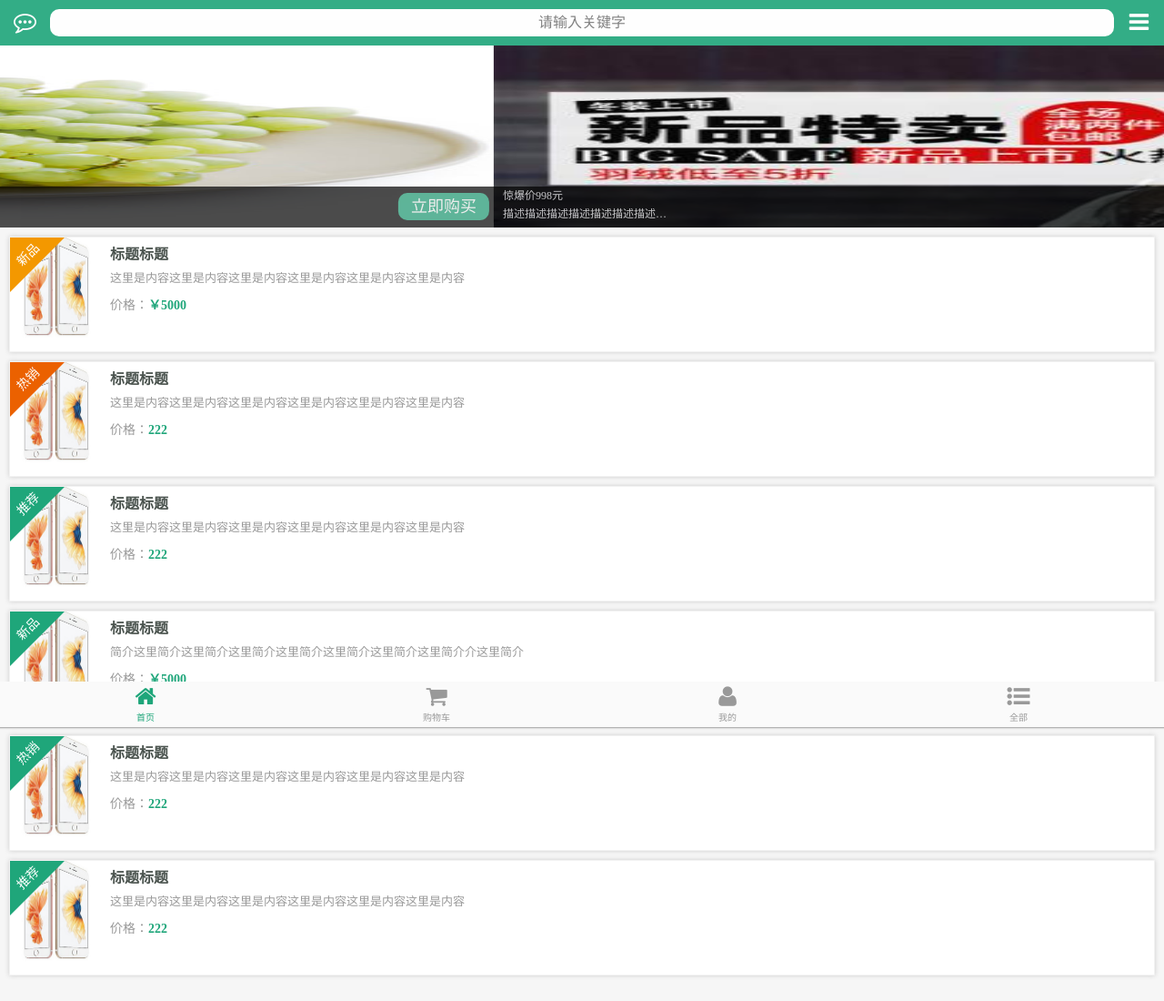
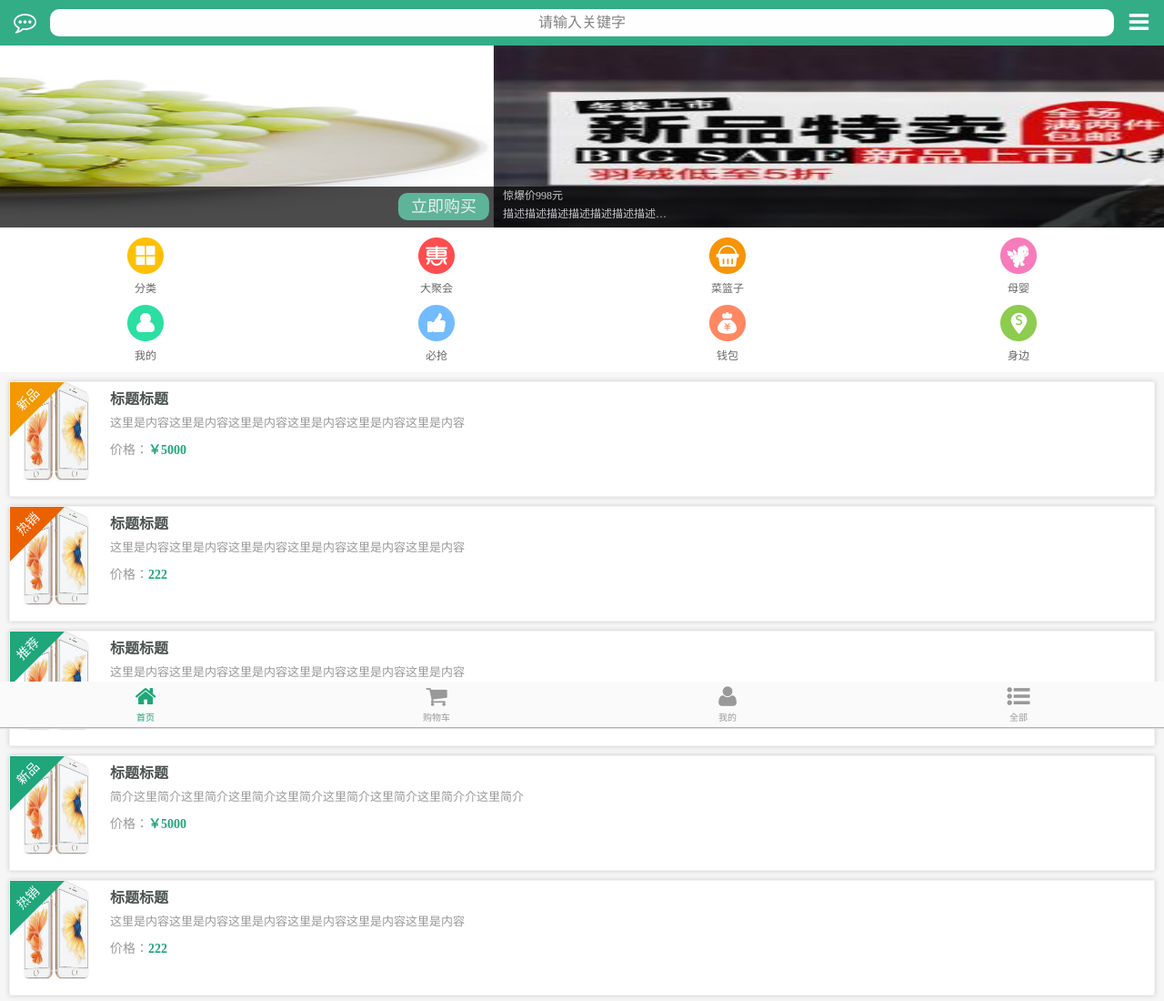
Before and after one commit to lexlin/shop-for-mobile, a plain HTML site: page shop/index.html in a window 1280 px wide. Shown: the top 1100 px of the page at 91% size. Drawn offline with nearby package versions, Linux system fonts and the light colour scheme.

Commit message:
首页改版

```diff
--- a/shop/css/detail.css
+++ b/shop/css/detail.css
@@ -1,6 +1,6 @@
 .detail-header{width: 100%;height: .5rem; color: #FFFFFF; line-height: .5rem; font-size: .2rem;z-index: 999; position: fixed;top: 0; box-sizing: border-box;padding-left: .15rem;
 padding-right: .15rem;}
-.detail-header .r-li,.detail-header .l-li{ margin-top:.1rem;width: .3rem; text-align:center;height: .35rem;line-height: .35rem; border-radius: 50%; background-color: rgba(0,0,0,.4);}
+.detail-header .r-li,.detail-header .l-li{ margin-top:.1rem;width: .35rem; text-align:center;height: .35rem;line-height: .35rem; border-radius: 50%; background-color: rgba(0,0,0,.4);}
 
 .indexslider{width: 100%;height: 2.5rem;position: relative;margin-top: 0;z-index: 99;}
 .indexslider .swiper-slide,.swiper-wrapper{ height: 2.5rem; }
@@ -37,9 +37,11 @@ position: relative; display: block; text-align: right; margin-right: 1.5rem;}
 .list-pic .label-act .shop-title .shop-rank{position: absolute; height: .24rem; line-height: .24rem; bottom: 0;}
 .list-pic .label-act .title h2{font-size: .14rem; color: #b3b3b3; font-weight: 400; line-height: .6586rem; padding-right: .05rem; margin: 0;}
 .list-pic .label-act .title h2 i{font-size: .2rem; color: #b3b3b3; font-weight: 400; line-height: .6586rem; padding-left: .05rem; margin: 0;}
-.tap-main{display: block;margin-top: .01rem dashed #e7e7e7;background-color: #FFFFFF;width: 100%;height: .5rem;margin-bottom: .5rem;position: relative;}
+.tap-main{display: block;background-color: #FFFFFF;width: 100%;height: .5rem;margin-bottom: .5rem;position: relative;}
+.tap-main:after{content: ' '; display: block; clear: both;}
 .tap-main ul{position: relative;width: 100%;height: 100%;display: -webkit-flex;display: flex;}
 .tap-main ul li{flex: 1;cursor: pointer;position: relative;-webkit-flex: 1;text-align: center;line-height: .5rem;}
+.tap-main ul li:after{content: ' '; display: block; clear: both;}
 .tap-main ul li.on{color: #1fa67a;}
 .tap-main ul li.on:after{display: block; content: ''; height: 0.03rem; position: absolute; z-index: 9; left: 5%; bottom: -0.05em; width: 90%; overflow: hidden; clear: both; background: #1fa67a;}
 .tap-main .fr-show,.tap-main .fl-show{width: 100%;margin-bottom: .7rem;margin-top: .1rem;box-sizing: border-box;background-color: #fff;}
--- a/shop/css/index.css
+++ b/shop/css/index.css
@@ -3,8 +3,6 @@
   display: -webkit-flex;  display: flex;}
 .voice,.photos{width: .6rem;height: .5rem; line-height: .5rem;text-align: center; color: #fff; font-size: .25rem; cursor: pointer;}
 .search{ width: 100%;}
-
-
 .search input{margin-top:.1rem;-webkit-box-flex: 1; -moz-box-flex: 1; width: 20%;  -webkit-flex: 1;-ms-flex: 1; flex: 1;border-radius: .1rem;width: 100%;height: .3rem;font-size: .16rem;line-height: .3rem;text-align: center;overflow: hidden;}
 .indexslider{width: 100%;height: 2rem;position: relative;margin-top: .5rem;}
 .indexslider .swiper-slide,.swiper-wrapper{ height: 2rem; }
@@ -13,6 +11,31 @@
 .topzhezhao .leftslidecontent{width: 2rem; height: .45rem; float: left; background-color: #000;}
 .leftslidecontent p{line-height: .2rem; display: block; width: 2rem; overflow: hidden; text-overflow: ellipsis; white-space: nowrap; color: #fff; text-indent: .1rem; background-color: #000;}
 .topzhezhao a{width: 1rem; height: .3rem; line-height: .3rem; background-color: #1fa67a;opacity: 0.9; color: #fff; border-radius: .1rem; display: block; text-align: center; font-size: .18rem; margin-top: .07rem; margin-right: .05rem; float: right;}
+.nav-more-list{display: none; position: absolute; top: .54rem; right: .1rem; background: #484F55; z-index: 999; border: 1px solid transparent; border-radius: 2px;}
+.nav-more-list li{border-bottom: 1px solid #5B6166; width: 1.2rem; height: .4rem; line-height: .4rem; text-align: left; text-indent: .27em; background: #484F55; opacity: .9;}
+.on-block{display: block;}
+.nav-more-list li a{position: relative; display: block; width: 100%; color: #fff; z-index: 112;}
+.nav-more-list li a.nav-more-icon span{margin-left: 5px; font-size: .14rem;}
+.nav-more-list:after{z-index: 999; content: ""; position: absolute; top: -.24rem; right: .06rem; display: inline-block; width: 0; height: 0; border-style: solid; border-color: transparent transparent #484F55; border-width: .12rem;}
+
+.nav-category{padding-top: .11rem; position: relative; background-color: #FFFFFF;}
+.nav-category:after{ content: ''; clear: both;display: block;}
+.nav-category a{
+	  width: 25%;
+    float: left;
+    font-size: 12px;
+    text-decoration: none;
+    color: #666;
+    text-align: center;
+    display: block;
+    padding-bottom: 10px;
+    }
+.nav-category img {
+    display: block;
+    width: 40px;
+    height: 40px;
+    margin: 0 auto 6px auto;
+}
 .product{width: 100%;position: relative;margin-bottom: .58rem;}
 .product ul li{min-height: 1.25rem;overflow: hidden;margin: .1rem;background-color: #fff;box-shadow: 0 0 .05rem #ccc;border: 1px solid #f2f2f2;}
 .top{width: 0; height: 0; border-top: .6rem solid #1fa67a; border-right: .6rem solid transparent; position: relative; z-index: 990; cursor: pointer;}
@@ -26,9 +49,3 @@
 .money{color: #1fa67a;font-weight: bold;}
 .hot_p{border-top-color: #eb6100;}
 .new_p{border-top-color: #f39800;}
-.nav-more-list{display: none; position: absolute; top: .54rem; right: .1rem; background: #484F55; z-index: 999; border: 1px solid transparent; border-radius: 2px;}
-.nav-more-list li{border-bottom: 1px solid #5B6166; width: 1.2rem; height: .4rem; line-height: .4rem; text-align: left; text-indent: .27em; background: #484F55; opacity: .9;}
-.on-block{display: block; transition: all .2s;}
-.nav-more-list li a{position: relative; display: block; width: 100%; color: #fff; z-index: 112;}
-.nav-more-list li a.nav-more-icon span{margin-left: 5px; font-size: .14rem;}
-.nav-more-list:after{z-index: 999; content: ""; position: absolute; top: -.24rem; right: .06rem; display: inline-block; width: 0; height: 0; border-style: solid; border-color: transparent transparent #484F55; border-width: .12rem;}
--- a/shop/index.html
+++ b/shop/index.html
@@ -77,6 +77,16 @@
 		  <!-- <div class="swiper-pagination"></div> -->
 		</div>
 	</section>
+	<nav class="nav-category animated flipInX">
+		<a href="productlist.html"><img width="45" height="45" src="images/1.png"><span>分类</span></a>
+		<a href="#"><img width="45" height="45" src="images/9.png"><span>大聚会</span></a>
+		<a href="#"><img width="45" height="45" src="images/10.png"><span>菜篮子</span></a>
+		<a href="#"><img width="45" height="45" src="images/3.png"><span>母婴</span></a>
+		<a href="me.html"><img width="45" height="45" src="images/4.png"><span>我的</span></a>
+		<a href="#"><img width="45" height="45" src="images/2.png"><span>必抢</span></a>
+		<a href="#"><img width="45" height="45" src="images/8.png"><span>钱包</span></a>
+		<a href="#"><img width="45" height="45" src="images/7.png"><span>身边</span></a>
+	</nav>
 	<section class="product">
 		<ul>
 			<li class="new">
--- a/shop/js/main.js
+++ b/shop/js/main.js
@@ -86,5 +86,5 @@ $('.setting').on('click', function(){
 //	}else{
 //		$('#sub-title').addClass('on-block rollIn').removeClass('rollOut');
 //	}
-$('#sub-title').toggleClass('bounceInDown on-block');
+$('#sub-title').toggleClass('bounceInDown o');
 });
```
Also changed, not shown: shop/login.html (+1 -1 lines), shop/register.html (+1 -1 lines), shop/images/1.png (added), shop/images/10.png (added), shop/images/2.png (added), shop/images/3.png (added), shop/images/4.png (added), shop/images/5.png (added), shop/images/6.png (added), shop/images/7.png (added), shop/images/8.png (added), shop/images/9.png (added).
